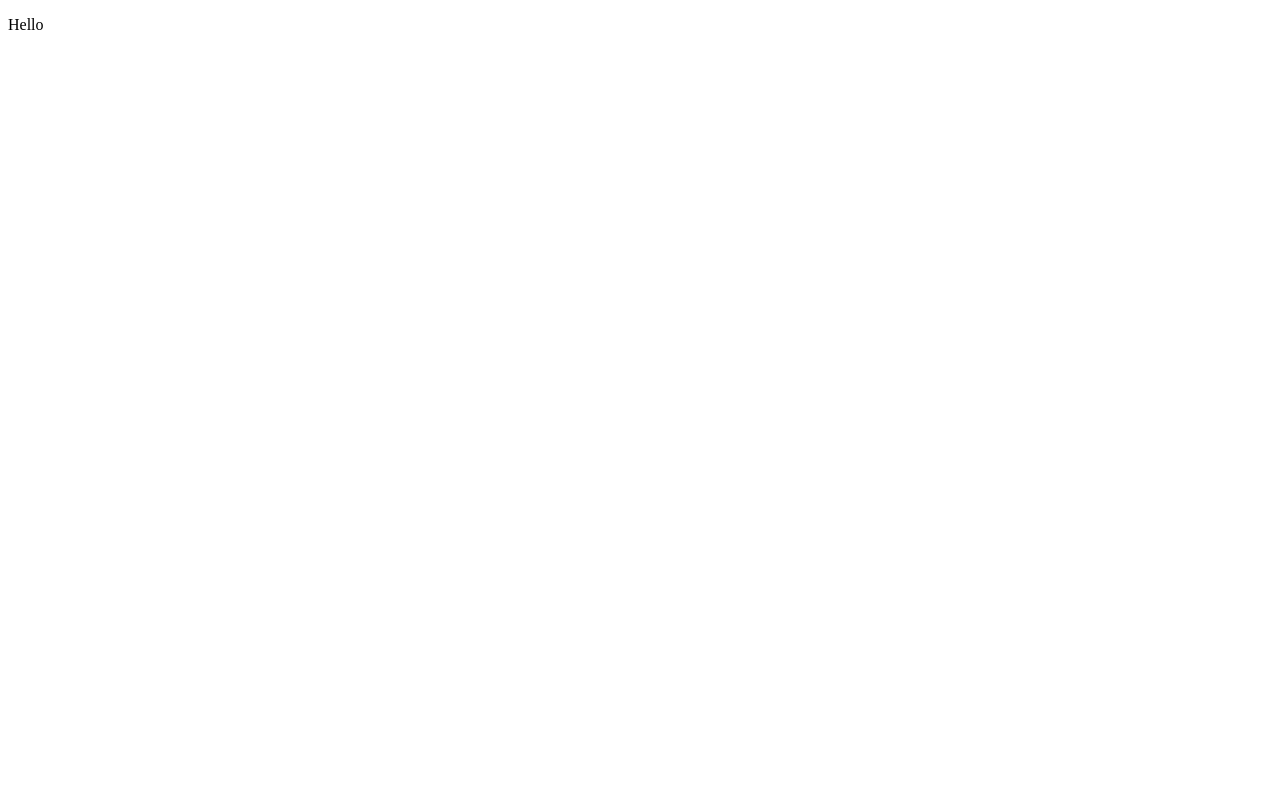
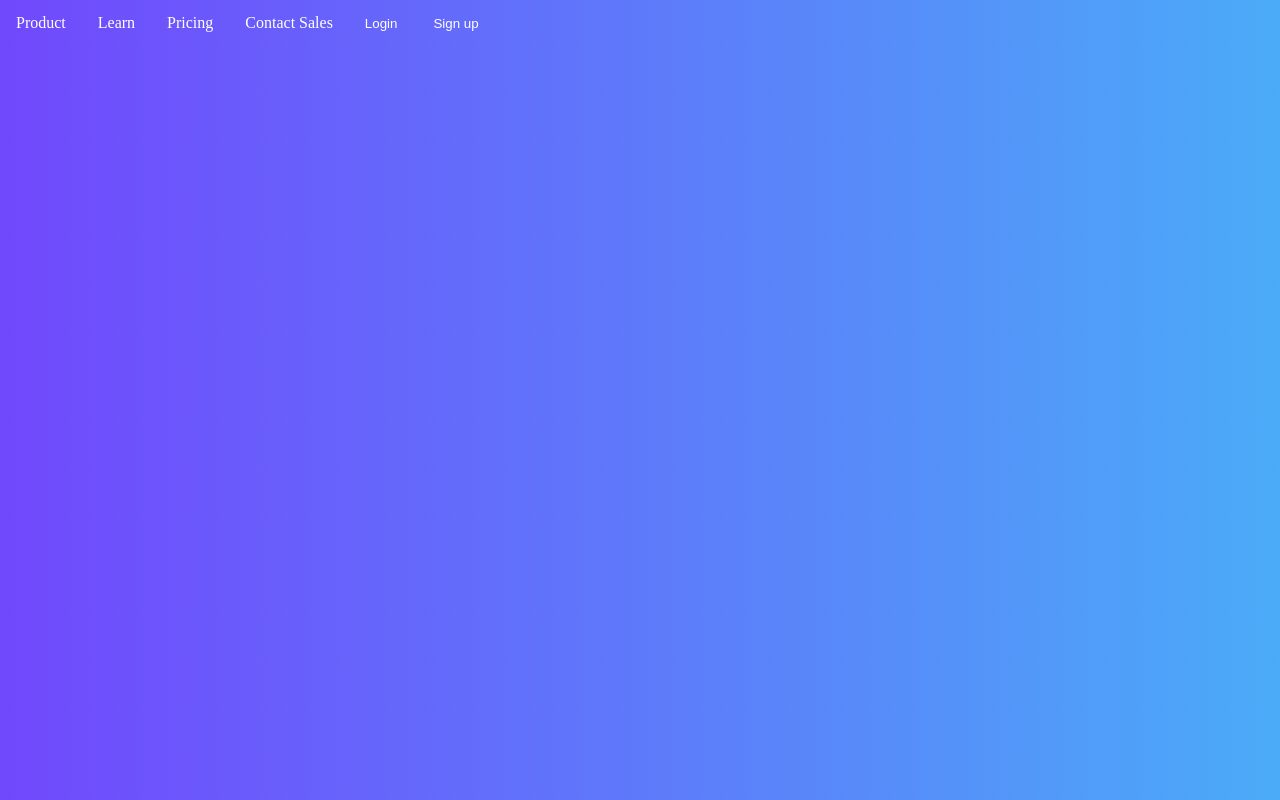
Before and after one commit to jonex090/projects, a plain HTML site: page test10/index.html in a window 1280 px wide. Drawn offline with Linux system fonts and the light colour scheme.

Commit message:
created navbar

```diff
--- a/test10/index.html
+++ b/test10/index.html
@@ -1,12 +1,27 @@
 <!DOCTYPE html>
 <html lang="en">
+
 <head>
     <meta charset="UTF-8">
     <meta http-equiv="X-UA-Compatible" content="IE=edge">
     <meta name="viewport" content="width=device-width, initial-scale=1.0">
+    <link rel="stylesheet" href="style.css">
     <title>Test10</title>
 </head>
+
 <body>
-    <p>Hello</p>
+    <header>
+        <div class="navbar">
+            <ul>
+                <li><a class="active" href="#product">Product</a></li>
+                <li><a href="#learn">Learn</a></li>
+                <li><a href="#pricing">Pricing</a></li>
+                <li><a href="#contactsales">Contact Sales</a></li>
+                <button>Login</button>
+                <button>Sign up</button>
+            </ul>
+        </div>
+    </header>
 </body>
+
 </html>
--- a/test10/style.css
+++ b/test10/style.css
@@ -0,0 +1,39 @@
+body {
+    background: rgb(113, 72, 252);
+    background: linear-gradient(90deg, rgba(113, 72, 252, 1) 0%, rgba(75, 171, 248, 1) 100%);
+    padding: 0;
+    margin: 0;
+    max-width: 768;
+}
+
+ul {
+    list-style: none;
+    margin: 0;
+    padding: 0;
+    overflow: hidden;
+}
+
+li {
+    float: left;
+}
+
+li a {
+    display: block;
+    color: white;
+    text-align: center;
+    padding: 14px 16px;
+    text-decoration: none;
+}
+
+button {
+    padding: 16px 16px;
+    background: none;
+    border: 0px;
+    cursor: pointer;
+    color: white;
+}
+
+button:hover {
+    background-color: #4497e7;
+    padding: 14px 16px;
+}
```
